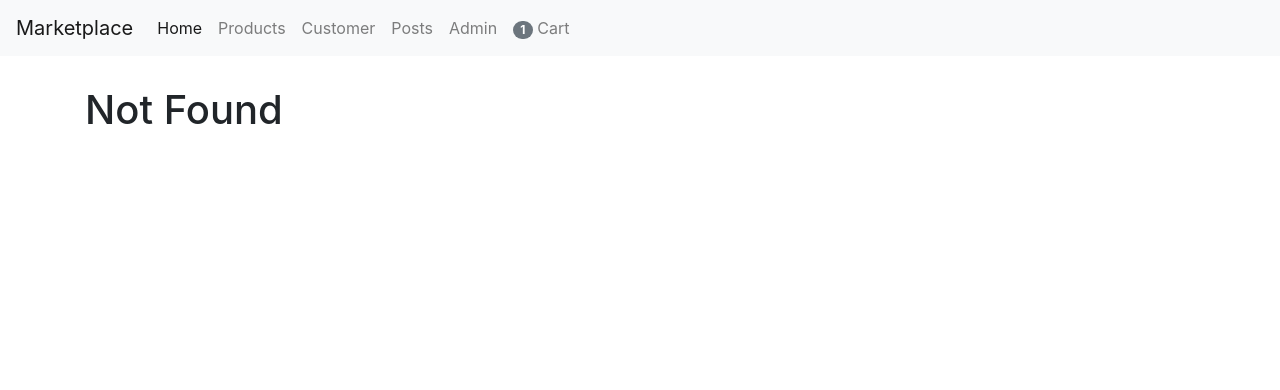
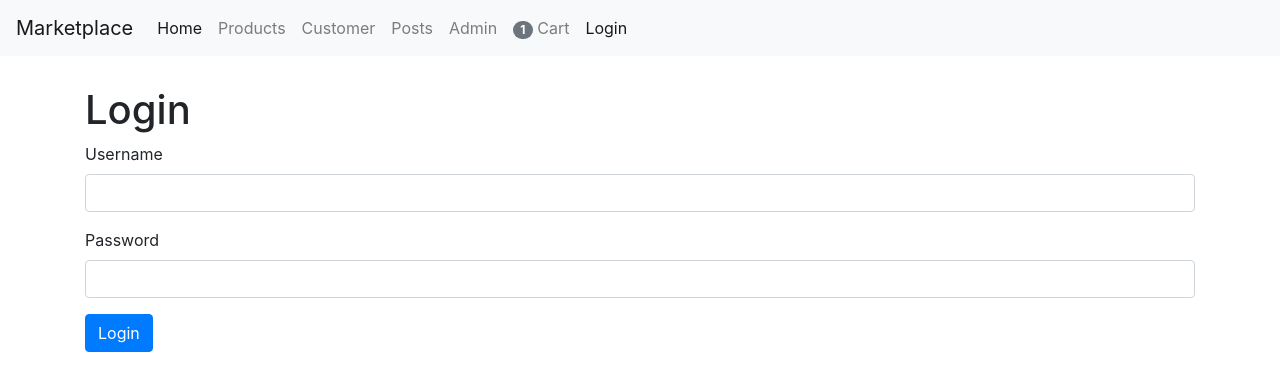
Before and after one commit to jt0398/Marketplace, a React (Create React App) app in the folder client/: page /login in a window 1280 px wide. Before the commit this address led to /not-found. Shown: the top 390 px of the page. Built offline with nearby package versions, Linux system fonts and the light colour scheme.

Commit message:
Add login page

```diff
--- a/client/src/App.js
+++ b/client/src/App.js
@@ -1,4 +1,3 @@
-import "./App.css";
 import React, { Component } from "react";
 import { Route, Switch, Redirect } from "react-router-dom";
 import Products from "./pages/products";
@@ -10,6 +9,8 @@ import NavBar from "./components/common/navbar";
 import ProductDetails from "./pages/productDetails";
 import NotFound from "./pages/notFound";
 import Customer from "./pages/customer";
+import Login from "./pages/login";
+import "./App.css";
 
 class App extends Component {
   state = {
@@ -66,6 +67,7 @@ class App extends Component {
         <main className="container">
           <Switch>
             <Route path="/products/:id" component={ProductDetails} />
+            <Route path="/login" component={Login} />
             <Route path="/products" component={Products} />
             <Route path="/customer" component={Customer} />
             <Route path="/posts/:year?/:month?" component={Posts} />
--- a/client/src/components/common/navbar.js
+++ b/client/src/components/common/navbar.js
@@ -46,6 +46,10 @@ const NavBar = ({ totalCounters }) => {
             </span>{" "}
             Cart
           </NavLink>
+
+          <NavLink className="nav-item nav-link" to="/login">
+            Login
+          </NavLink>
         </div>
       </div>
     </nav>
--- a/client/src/components/productsTable.js
+++ b/client/src/components/productsTable.js
@@ -2,10 +2,17 @@ import React, { Component } from "react";
 import Like from "./common/like";
 import TableHeader from "./common/tableHeader";
 import TableBody from "./common/tableBody";
+import { Link } from "react-router-dom";
 
 class ProductsTable extends Component {
   columns = [
-    { path: "name", label: "Name" },
+    {
+      path: "name",
+      label: "Name",
+      content: (product) => (
+        <Link to={`/products/${product._id}`}>{product.name}</Link>
+      ),
+    },
     { path: "productType.name", label: "Product" },
     { path: "numberInStock", label: "Stock" },
     { path: "price", label: "Price" },
--- /dev/null
+++ b/client/src/pages/login.js
@@ -0,0 +1,25 @@
+import React, { Component } from "react";
+
+class Login extends Component {
+  state = {};
+  render() {
+    return (
+      <div>
+        <h1>Login</h1>
+        <form>
+          <div className="form-group">
+            <label htmlFor="username">Username</label>
+            <input id="username" type="text" className="form-control" />
+          </div>
+          <div className="form-group">
+            <label htmlFor="password">Password</label>
+            <input id="password" type="text" className="form-control" />
+          </div>
+          <button className="btn btn-primary">Login</button>
+        </form>
+      </div>
+    );
+  }
+}
+
+export default Login;
```
